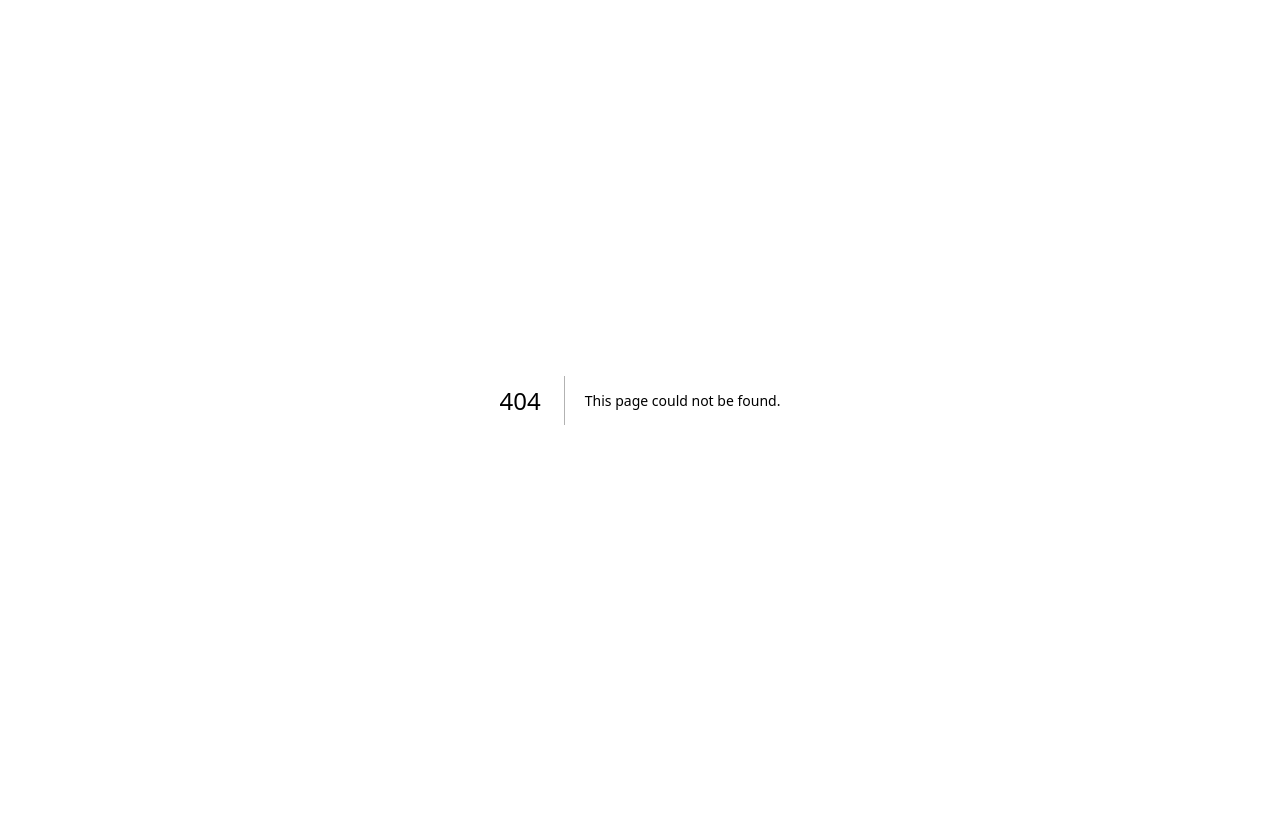
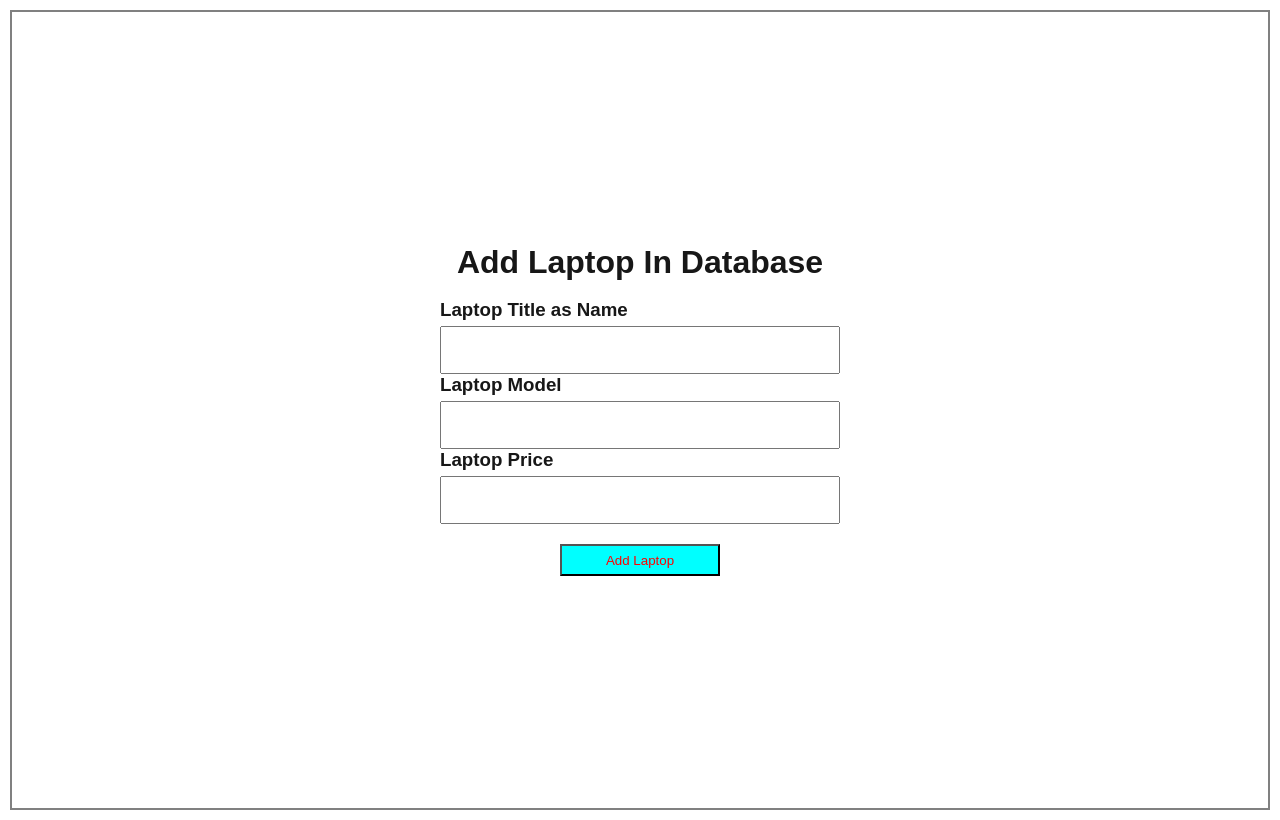
Before and after one commit to manidharreddy26/nextjs_practice, a Next.js app: page /addproducts/add-laptop in a window 1280 px wide. Before the commit this address had no page. Built offline with nearby package versions, Linux system fonts and the light colour scheme.

Commit message:
add laptops by frontend to backend intergration

```diff
--- /dev/null
+++ b/src/app/addproducts/add-laptop/page.jsx
@@ -0,0 +1,157 @@
+// "use client";
+
+// import { useState } from "react";
+// import styles from "../products.module.css";
+
+// const Page = () => {
+//   const [title, settitle] = useState("");
+//   const [model, setmodel] = useState("");
+//   const [price, setprice] = useState("");
+
+//   const laptopDataHandler = async (e) => {
+//     e.preventDefault();
+
+//     const response = await fetch("http://localhost:3000/api/products/laptops", {
+//       method: "POST",
+//       hearder:{
+//         "content-type": "application/json"
+//       },
+//       body: JSON.stringify({
+//         title,
+//         model,
+//         price,
+//       }),
+//     });
+//     if (response.ok) {
+//       alert("Laptop is Added Successfully");
+//     }
+//     settitle("");
+//     setmodel("");
+//     setprice("");
+//   };
+//   return (
+//     <div>
+//       <form className={styles.formSection} onSubmit={laptopDataHandler}>
+//         <div className={styles.fromInp}>
+//           <h3>Laptop Title as Name</h3>
+//           <input
+//             type="text"
+//             value={title}
+//             onChange={(e) => settitle(e.target.value)}
+//           />
+//         </div>
+//         <div className={styles.fromInp}>
+//           <h3>Laptop Model</h3>
+//           <input
+//             type="text"
+//             value={model}
+//             onChange={(e) => setmodel(e.target.value)}
+//           />
+//         </div>
+//         <div className={styles.fromInp}>
+//           <h3>Laptop Price</h3>
+//           <input
+//             type="text"
+//             value={price}
+//             onChange={(e) => setprice(e.target.value)}
+//           />
+//         </div>
+//         <button type="submit" className={styles.formBtn}>
+//           Add Laptop
+//         </button>
+//       </form>
+//     </div>
+//   );
+// };
+// export default Page;
+
+"use client";
+
+import { useState } from "react";
+import styles from "../products.module.css";
+
+const page = () => {
+  // eslint-disable-next-line react-hooks/rules-of-hooks
+  const [title, settitle] = useState("");
+  // eslint-disable-next-line react-hooks/rules-of-hooks
+  const [model, setmodel] = useState("");
+  // eslint-disable-next-line react-hooks/rules-of-hooks
+  const [price, setprice] = useState("");
+
+  const laptopDataHandler = async (e) => {
+    e.preventDefault();
+
+    try {
+      const response = await fetch("/api/products/laptops", {
+        method: "POST",
+        headers: {
+          "Content-Type": "application/json",
+        },
+        body: JSON.stringify({
+          title,
+          model,
+          price,
+        }),
+      });
+
+      const result = await response.json();
+
+      if (response.ok) {
+        alert("Laptop is Added Successfully");
+
+        settitle("");
+        setmodel("");
+        setprice("");
+      } else {
+        alert(result.message || "Laptop was not added");
+      }
+    } catch (error) {
+      console.log(error);
+      alert("Something went wrong");
+    }
+  };
+
+  return (
+    <div>
+      <form className={styles.formSection} onSubmit={laptopDataHandler}>
+        <h1> Add Laptop In Database</h1>
+        <br />
+        <div className={styles.fromInp}>
+          <h3>Laptop Title as Name</h3>
+          <input
+            type="text"
+            value={title}
+            onChange={(e) => settitle(e.target.value)}
+            required
+          />
+        </div>
+
+        <div className={styles.fromInp}>
+          <h3>Laptop Model</h3>
+          <input
+            type="text"
+            value={model}
+            onChange={(e) => setmodel(e.target.value)}
+            required
+          />
+        </div>
+
+        <div className={styles.fromInp}>
+          <h3>Laptop Price</h3>
+          <input
+            type="number"
+            value={price}
+            onChange={(e) => setprice(e.target.value)}
+            required
+          />
+        </div>
+
+        <button type="submit" className={styles.formBtn}>
+          Add Laptop
+        </button>
+      </form>
+    </div>
+  );
+};
+
+export default page;
--- /dev/null
+++ b/src/app/addproducts/products.module.css
@@ -0,0 +1,22 @@
+.formSection {
+  border: 2px solid gray;
+  display: flex;
+  flex-direction: column;
+  justify-content: center;
+  align-items: center;
+  height: 100vh;
+  margin: 10px;
+}
+
+.fromInp input {
+  margin-top: 5px;
+  width: 25rem;
+  height: 3rem;
+}
+.formBtn {
+  width: 10rem;
+  height: 2rem;
+  color: red;
+  background-color: aqua;
+  margin-top: 20px;
+}
```
